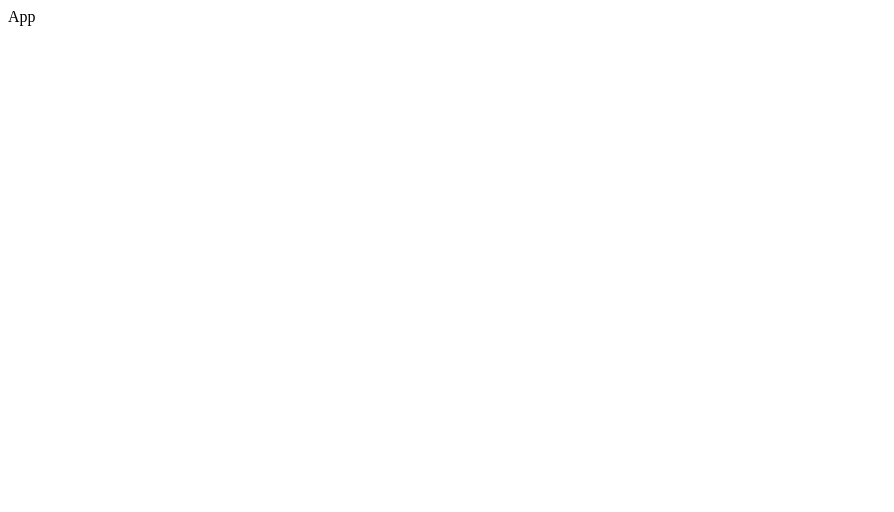
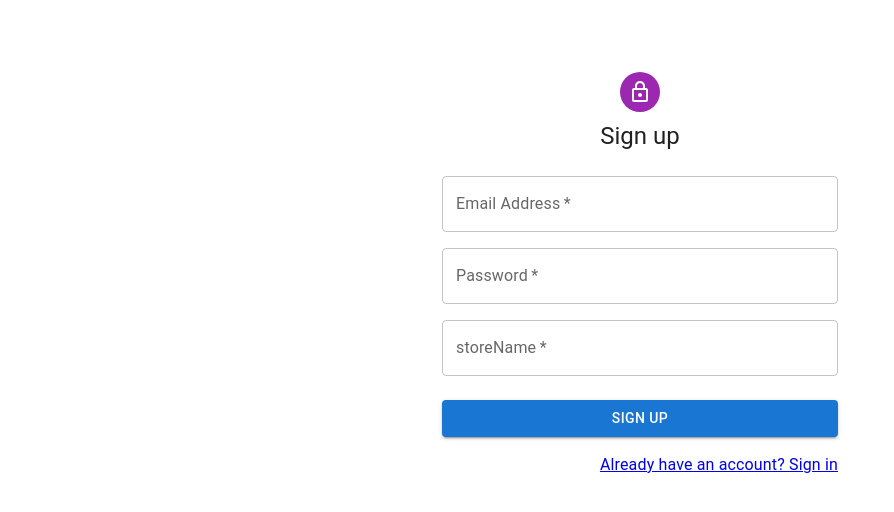
Before and after one commit to annoeul/Mosk-store, a React (Vite) app: page /signUp in a window 1280 px wide. Shown: the top 512 px of the page, without its empty margins (0-894 px from the left). Built offline with nearby package versions, Linux system fonts and the light colour scheme; no server answers.

Commit message:
feat : 로그인 기능 및 회원가입 레이아웃

```diff
--- a/src/App.jsx
+++ b/src/App.jsx
@@ -1,7 +1,12 @@
 import React from "react"
+import Router from "./router/Router"
 
 function App() {
-  return <div>App</div>
+  return (
+    <div>
+      <Router />
+    </div>
+  )
 }
 
 export default App
--- /dev/null
+++ b/src/apis/signUp.js
@@ -0,0 +1,10 @@
+import axios from "axios"
+
+const api = axios.create({
+  baseURL: import.meta.env.VITE_SERVER_URL, // API 엔드포인트의 기본 URL
+  headers: {
+    "Content-Type": "application/json",
+  },
+})
+
+export default api
--- a/src/main.jsx
+++ b/src/main.jsx
@@ -1,9 +1,12 @@
 import React from "react"
 import ReactDOM from "react-dom/client"
 import App from "./App.jsx"
+import { BrowserRouter } from "react-router-dom"
 
 ReactDOM.createRoot(document.getElementById("root")).render(
   <React.StrictMode>
-    <App />
+    <BrowserRouter>
+      <App />
+    </BrowserRouter>
   </React.StrictMode>
 )
--- /dev/null
+++ b/src/pages/LoginPage.jsx
@@ -0,0 +1,115 @@
+import * as React from "react"
+import {
+  Avatar,
+  Checkbox,
+  Grid,
+  Box,
+  Button,
+  CssBaseline,
+  TextField,
+  FormControlLabel,
+  Typography,
+  Container,
+} from "@mui/material"
+
+import LockOutlinedIcon from "@mui/icons-material/LockOutlined"
+import { Link, useNavigate } from "react-router-dom"
+import api from "../apis/signUp"
+import { useState } from "react"
+
+export default function LoginPage() {
+  const navigate = useNavigate()
+  const [userInput, setUserInput] = useState({
+    email: "",
+    password: "",
+  })
+
+  const onChange = (e) => {
+    const { name, value } = e.target
+    setUserInput({ ...userInput, [name]: value })
+  }
+
+  const doLogin = async () => {
+    try {
+      const response = await api.post("/public/auth", userInput)
+
+      if (response.status === 201) {
+        const data = response.data
+        localStorage.setItem("accessToken", data.data.accessToken)
+        navigate("/home") // navigate 함수가 정의되어 있다고 가정
+      }
+    } catch (error) {
+      console.error("오류 발생:", error)
+    }
+  }
+
+  return (
+    <Container component="main" maxWidth="xs">
+      <CssBaseline />
+      <Box
+        sx={{
+          marginTop: 8,
+          display: "flex",
+          flexDirection: "column",
+          alignItems: "center",
+        }}
+      >
+        <Avatar sx={{ m: 1, bgcolor: "secondary.main" }}>
+          <LockOutlinedIcon />
+        </Avatar>
+        <Typography component="h1" variant="h5">
+          Sign in
+        </Typography>
+        <Box noValidate sx={{ mt: 1 }}>
+          <TextField
+            margin="normal"
+            required
+            fullWidth
+            id="email"
+            label="Email Address"
+            name="email"
+            autoComplete="email"
+            autoFocus
+            onChange={onChange}
+          />
+          <TextField
+            margin="normal"
+            required
+            fullWidth
+            name="password"
+            label="Password"
+            onChange={onChange}
+            type="password"
+            id="password"
+            autoComplete="current-password"
+          />
+          <FormControlLabel
+            control={<Checkbox value="remember" color="primary" />}
+            label="Remember me"
+          />
+          <Button
+            onClick={doLogin}
+            type="button"
+            fullWidth
+            variant="contained"
+            sx={{ mt: 3, mb: 2 }}
+          >
+            Sign In
+          </Button>
+          <Grid container>
+            <Grid item xs>
+              <Link href="#" variant="body2">
+                Forgot password?
+              </Link>
+            </Grid>
+            <Grid item>
+              <Link to="/signup" variant="body2">
+                {"Don't have an account? Sign Up"}
+              </Link>
+            </Grid>
+          </Grid>
+        </Box>
+      </Box>
+    </Container>
+  )
+}
--- /dev/null
+++ b/src/pages/SignupPage.jsx
@@ -0,0 +1,89 @@
+import {
+  Avatar,
+  Grid,
+  Box,
+  Button,
+  CssBaseline,
+  TextField,
+  Typography,
+  Container,
+} from "@mui/material"
+
+import LockOutlinedIcon from "@mui/icons-material/LockOutlined"
+import { Link } from "react-router-dom"
+
+export default function SignUpPage() {
+  const handleSubmit = (event) => {
+    event.preventDefault()
+  }
+
+  return (
+    <Container component="main" maxWidth="xs">
+      <CssBaseline />
+      <Box
+        sx={{
+          marginTop: 8,
+          display: "flex",
+          flexDirection: "column",
+          alignItems: "center",
+        }}
+      >
+        <Avatar sx={{ m: 1, bgcolor: "secondary.main" }}>
+          <LockOutlinedIcon />
+        </Avatar>
+        <Typography component="h1" variant="h5">
+          Sign up
+        </Typography>
+        <Box component="form" noValidate onSubmit={handleSubmit} sx={{ mt: 3 }}>
+          <Grid container spacing={2}>
+            <Grid item xs={12}>
+              <TextField
+                required
+                fullWidth
+                id="email"
+                label="Email Address"
+                name="email"
+                autoComplete="email"
+              />
+            </Grid>
+            <Grid item xs={12}>
+              <TextField
+                required
+                fullWidth
+                name="password"
+                label="Password"
+                type="password"
+                id="password"
+                autoComplete="new-password"
+              />
+            </Grid>
+            <Grid item xs={12}>
+              <TextField
+                required
+                fullWidth
+                id="storeName"
+                label="storeName"
+                name="storeName"
+              />
+            </Grid>
+          </Grid>
+          <Button
+            type="submit"
+            fullWidth
+            variant="contained"
+            sx={{ mt: 3, mb: 2 }}
+          >
+            Sign Up
+          </Button>
+          <Grid container justifyContent="flex-end">
+            <Grid item>
+              <Link to="/" variant="body2">
+                Already have an account? Sign in
+              </Link>
+            </Grid>
+          </Grid>
+        </Box>
+      </Box>
+    </Container>
+  )
+}
--- /dev/null
+++ b/src/router/Router.jsx
@@ -0,0 +1,15 @@
+import React from "react"
+import { Route, Routes } from "react-router-dom"
+import LoginPage from "../pages/LoginPage"
+import SignupPage from "../pages/SignupPage"
+
+function Router() {
+  return (
+    <Routes>
+      <Route path="/" element={<LoginPage />} />
+      <Route path="/signUp" element={<SignupPage />} />
+    </Routes>
+  )
+}
+
+export default Router
```
Also changed, not shown: 1 other file (tests, documents, lock files or other folders).
